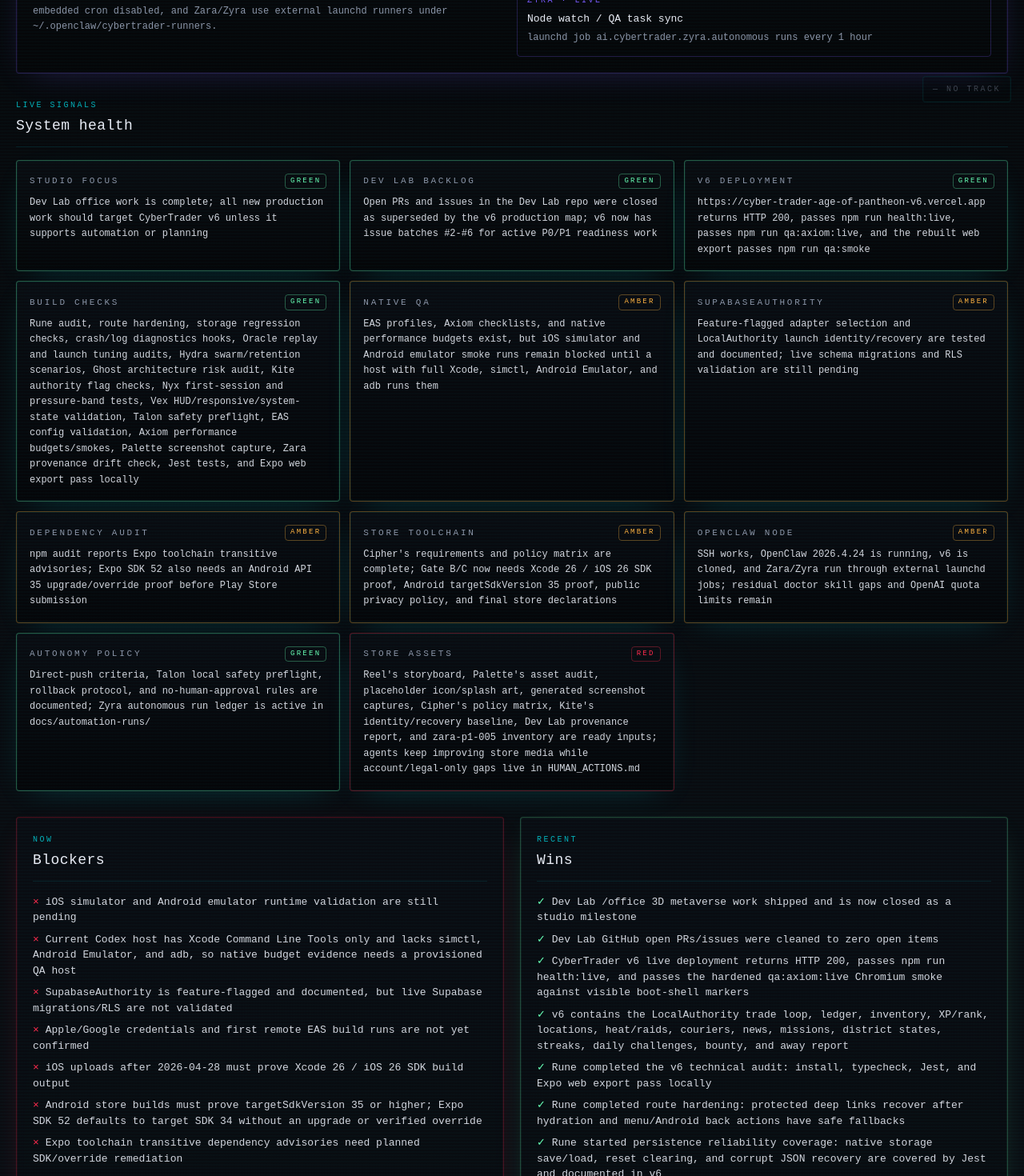
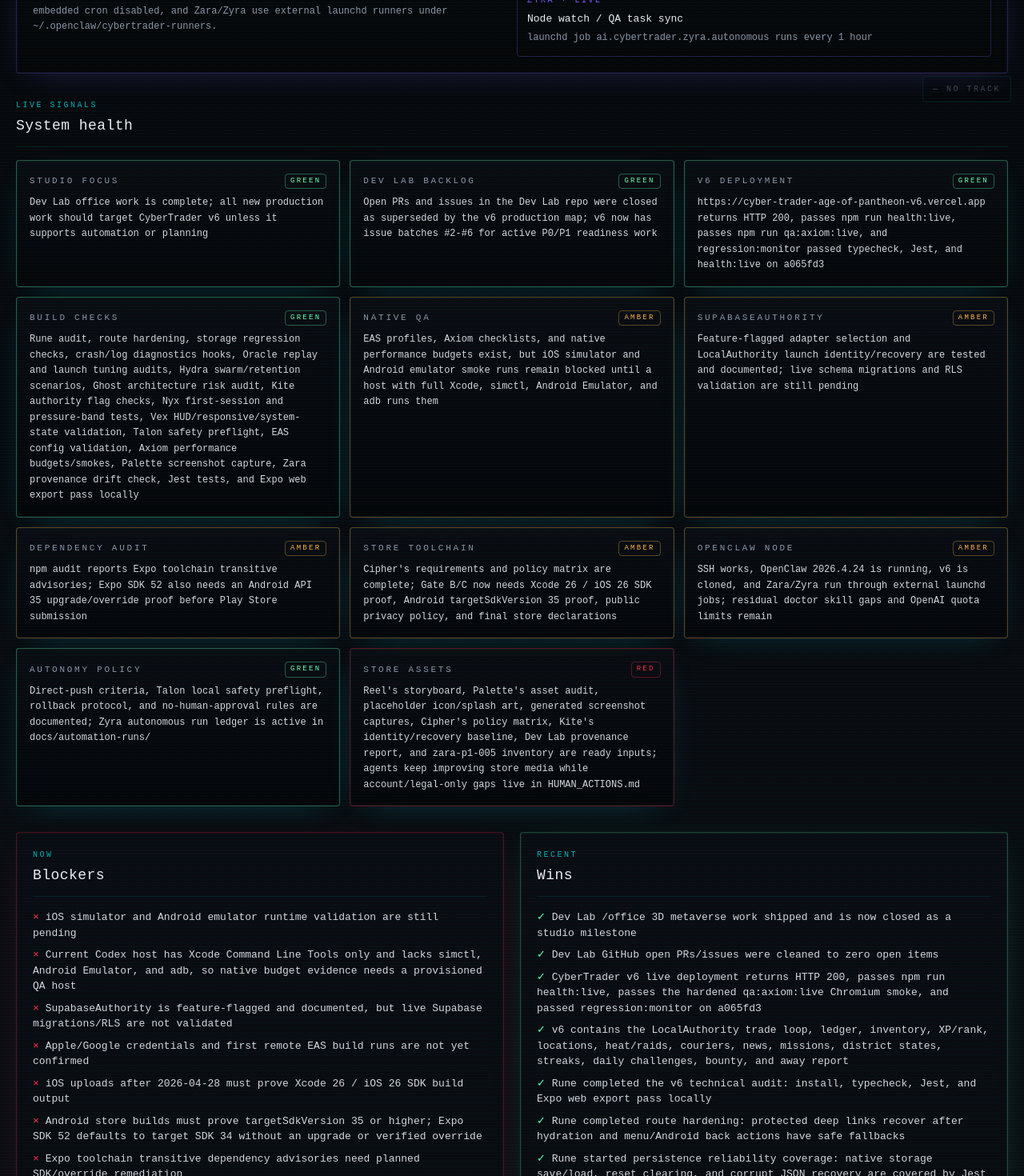
Before and after one commit to GHX5T-SOL/Dev-lab-of-CyberTrader-Age-of-Pantheon-, a Next.js app in the folder web/: page /office/status in a window 1280 px wide. Shown: the part 656-2126 px from the top of the page at 80% size. Built offline with nearby package versions, Linux system fonts and the light colour scheme; no server answers.

Commit message:
zyra-p0-002 zyra: sync v6 qa monitor status

```diff
--- a/web/src/data/status.ts
+++ b/web/src/data/status.ts
@@ -36,7 +36,7 @@
   recentWins: [
     "Dev Lab /office 3D metaverse work shipped and is now closed as a studio milestone",
     "Dev Lab GitHub open PRs/issues were cleaned to zero open items",
-    "CyberTrader v6 live deployment returns HTTP 200, passes npm run health:live, and passes the hardened qa:axiom:live Chromium smoke against visible boot-shell markers",
+    "CyberTrader v6 live deployment returns HTTP 200, passes npm run health:live, passes the hardened qa:axiom:live Chromium smoke, and passed regression:monitor on a065fd3",
     "v6 contains the LocalAuthority trade loop, ledger, inventory, XP/rank, locations, heat/raids, couriers, news, missions, district states, streaks, daily challenges, bounty, and away report",
     "Rune completed the v6 technical audit: install, typecheck, Jest, and Expo web export pass locally",
     "Rune completed route hardening: protected deep links recover after hydration and menu/Android back actions have safe fallbacks",
@@ -90,7 +90,7 @@
     {
       label: "v6 deployment",
       state: "green",
-      detail: "https://cyber-trader-age-of-pantheon-v6.vercel.app returns HTTP 200, passes npm run health:live, passes npm run qa:axiom:live, and the rebuilt web export passes npm run qa:smoke",
+      detail: "https://cyber-trader-age-of-pantheon-v6.vercel.app returns HTTP 200, passes npm run health:live, passes npm run qa:axiom:live, and regression:monitor passed typecheck, Jest, and health:live on a065fd3",
     },
     {
       label: "Build checks",
--- a/web/src/data/tasks.ts
+++ b/web/src/data/tasks.ts
@@ -854,7 +854,7 @@
     dependencies: ["zyra-p0-001"],
     acceptanceCriteria: ["Live URL is checked", "Failures create a task or commit a status note", "No silent broken deploys"],
     tags: ["qa", "vercel", "monitoring"],
-    notes: "Monitor pass 2026-04-28 (run 20260428T134840Z-codex): health:live HTTP 200 Vercel cache HIT; qa:axiom:live 1/1 passed after live readiness hardening; qa:smoke 1/1 passed on the rebuilt web export; ship:check passed with safety scan, typecheck, 123/123 Jest in 28 suites, and Expo web export. Full native iOS/Android QA remains the next Gate B blocker.",
+    notes: "Monitor pass 2026-04-28 (run 20260428T172404Z-codex): v6 head a065fd3 is live-health green; health:live returned HTTP 200 with Vercel cache HIT; qa:axiom:live passed 1/1; regression:monitor passed typecheck, Jest, and health:live. Full native iOS/Android QA remains the next Gate B blocker.",
     links: [
       { label: "v6 deployment", href: live },
       { label: "Live health check note", href: `${v6}/blob/main/docs/release/zyra-p0-002-live-health-check.md` },
```
Also changed, not shown: 4 other files (tests, documents, lock files or other folders).
